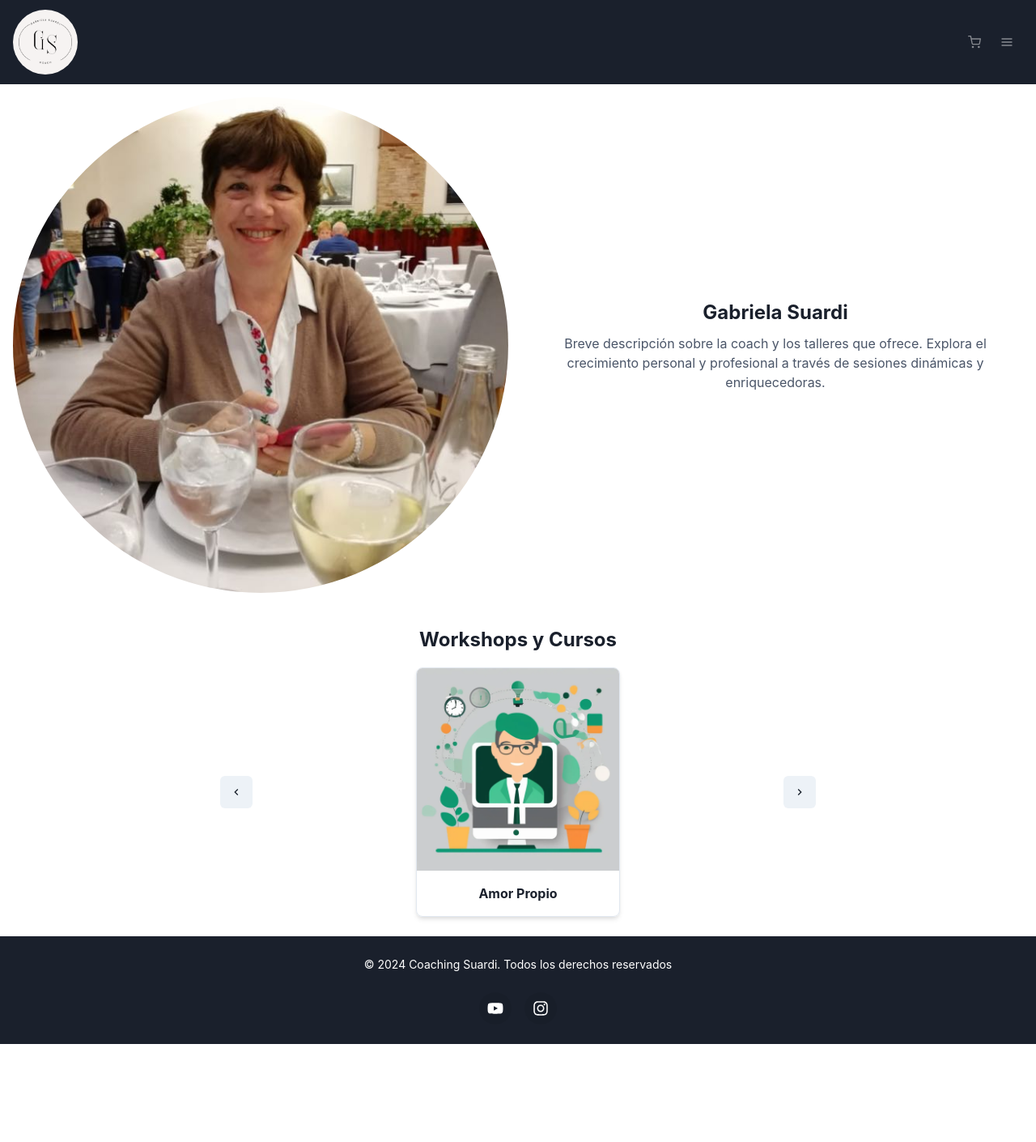
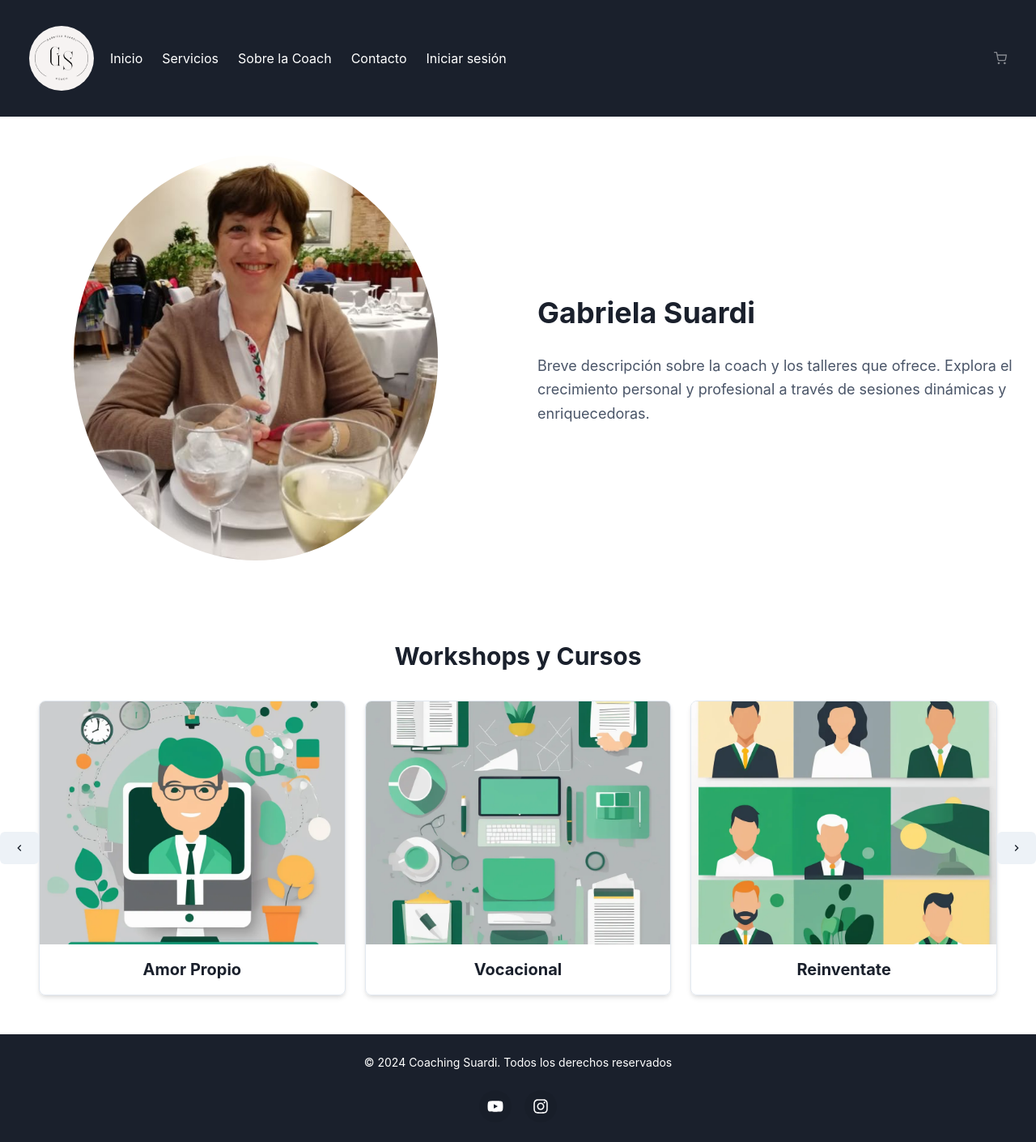
Before and after one commit to Comagol/coaching-suardi, a React (Vite) app: page / in a window 1280 px wide. Shown: the whole page at 81% size. Before the commit the page ends 1289 px from the top, so only its background shows below. Built offline with nearby package versions, Linux system fonts and the light colour scheme.

Commit message:
feat: Mejoras en la responsividad de los componentes

```diff
--- a/src/components/CoachSection.jsx
+++ b/src/components/CoachSection.jsx
@@ -1,37 +1,51 @@
 import React from 'react'
-import { Box, Grid, Image, Text, useColorModeValue } from '@chakra-ui/react'
+import { Box, Grid, Image, Text, useColorModeValue, Container, VStack } from '@chakra-ui/react'
 import coach from "../assets/images/coach.jpg"
 
 const CoachSection = () => {
   return (
+    <Container maxW="container.xl" py={{ base: 8, md: 12 }}>
       <Grid
         templateColumns={{ base: '1fr', md: 'repeat(2, 1fr)' }}
-      gap={6}
-      alignItems="center"
-      p={4}>
+        gap={{ base: 8, md: 12 }}
+        alignItems="center">
 
-      {/* Imagen ocupa toda la primera columna */}
+        {/* Imagen con mejor control de tamaño */}
+        <Box position="relative" width="100%" height={{ base: '300px', md: '400px', lg: '500px' }}>
           <Image
             src={coach}
             alt="Coach"
             borderRadius="100%"
             objectFit="cover"
             objectPosition="top"
-        w="100%"
-        h={{ base: '300px', md: '100%' }}
+            width="100%"
+            height="100%"
+            maxW={{ base: '250px', md: '350px', lg: '450px' }}
+            mx="auto"
           />
+        </Box>
 
-      {/* Información de la coach */}
-      <Box textAlign="center">
-        <Text fontSize="2xl" fontWeight="bold" color={useColorModeValue('gray.800', 'gray.200')}>
+        {/* Información de la coach con mejor espaciado y tipografía */}
+        <VStack
+          spacing={{ base: 4, md: 6 }}
+          align={{ base: 'center', md: 'start' }}
+          textAlign={{ base: 'center', md: 'left' }}
+          px={{ base: 4, md: 0 }}>
+          <Text
+            fontSize={{ base: '2xl', md: '3xl', lg: '4xl' }}
+            fontWeight="bold"
+            color={useColorModeValue('gray.800', 'gray.200')}>
             Gabriela Suardi
           </Text>
-        <Text fontSize="md" mt={2} color={useColorModeValue('gray.600', 'gray.400')}>
+          <Text
+            fontSize={{ base: 'md', md: 'lg' }}
+            color={useColorModeValue('gray.600', 'gray.400')}
+            lineHeight="tall">
             Breve descripción sobre la coach y los talleres que ofrece. Explora el crecimiento personal y profesional a través de sesiones dinámicas y enriquecedoras.
           </Text>
-      </Box>
-
+        </VStack>
       </Grid>
+    </Container>
   )
 }
 
--- a/src/components/CourseCarrousel.jsx
+++ b/src/components/CourseCarrousel.jsx
@@ -1,5 +1,5 @@
 import React from "react";
-import { Box, Text, Image, Container, Flex, IconButton } from "@chakra-ui/react";
+import { Box, Text, Image, Container, Flex, IconButton, Grid, useBreakpointValue } from "@chakra-ui/react";
 import { ChevronLeftIcon, ChevronRightIcon } from "@chakra-ui/icons";
 import { useState } from "react";
 import { Link } from "react-router-dom";
@@ -18,68 +18,113 @@ const courses = [
 
 const CourseCarousel = () => {
   const [currentIndex, setCurrentIndex] = useState(0);
+  const isMobile = useBreakpointValue({ base: true, md: false });
+  const slidesToShow = useBreakpointValue({ base: 1, md: 2, lg: 3 });
 
   const prevSlide = () => {
-    setCurrentIndex((prev) => (prev === 0 ? courses.length - 1 : prev - 1));
+    setCurrentIndex((prev) => (prev === 0 ? courses.length - slidesToShow : prev - 1));
   };
 
   const nextSlide = () => {
-    setCurrentIndex((prev) => (prev === courses.length - 1 ? 0 : prev + 1));
+    setCurrentIndex((prev) => (prev + slidesToShow >= courses.length ? 0 : prev + 1));
   };
 
+  const visibleCourses = courses.slice(currentIndex, currentIndex + slidesToShow);
+
   return (
-    <Container maxW="container.md" py={6}>
-      <Text fontSize="2xl" fontWeight="bold" mb={4} textAlign="center">
+    <Container maxW="container.xl" py={{ base: 8, md: 12 }}>
+      <Text
+        fontSize={{ base: "2xl", md: "3xl" }}
+        fontWeight="bold"
+        mb={{ base: 6, md: 8 }}
+        textAlign="center">
         Workshops y Cursos
       </Text>
 
-      <Flex align="center" justify="center" position="relative">
-        {/* Botón Izquierda */}
+      <Box position="relative">
+        {/* Botones de navegación */}
         <IconButton
           aria-label="Anterior"
           icon={<ChevronLeftIcon />}
           position="absolute"
-          left="0"
+          left={{ base: "-2", md: "-4" }}
           top="50%"
           transform="translateY(-50%)"
           zIndex="1"
           onClick={prevSlide}
+          display={{ base: "none", md: "flex" }}
+          size={{ base: "sm", md: "md" }}
         />
 
-        {/* Imagen y Contenido */}
-        <Link to={courses[currentIndex].link}>
+        {/* Grid de cursos */}
+        <Grid
+          templateColumns={{
+            base: "1fr",
+            md: `repeat(${slidesToShow}, 1fr)`,
+          }}
+          gap={{ base: 4, md: 6 }}
+          px={{ base: 0, md: 8 }}
+        >
+          {visibleCourses.map((course) => (
+            <Link key={course.id} to={course.link}>
               <Box
                 borderWidth="1px"
                 borderRadius="lg"
                 overflow="hidden"
                 boxShadow="md"
-            _hover={{ transform: "scale(1.05)", transition: "0.3s" }}
+                transition="transform 0.3s ease"
+                _hover={{ transform: "scale(1.02)" }}
+                height="100%"
               >
                 <Image
-              src={courses[currentIndex].image}
-              alt={courses[currentIndex].title}
+                  src={course.image}
+                  alt={course.title}
                   objectFit="cover"
-              w="100%"
-              h="250px"
+                  width="100%"
+                  height={{ base: "200px", md: "250px", lg: "300px" }}
                 />
-            <Box p={4} textAlign="center">
-              <Text fontWeight="bold">{courses[currentIndex].title}</Text>
+                <Box p={{ base: 3, md: 4 }} textAlign="center">
+                  <Text
+                    fontSize={{ base: "lg", md: "xl" }}
+                    fontWeight="bold">
+                    {course.title}
+                  </Text>
                 </Box>
               </Box>
             </Link>
+          ))}
+        </Grid>
 
-        {/* Botón Derecha */}
         <IconButton
           aria-label="Siguiente"
           icon={<ChevronRightIcon />}
           position="absolute"
-          right="0"
+          right={{ base: "-2", md: "-4" }}
           top="50%"
           transform="translateY(-50%)"
           zIndex="1"
           onClick={nextSlide}
+          display={{ base: "none", md: "flex" }}
+          size={{ base: "sm", md: "md" }}
         />
+
+        {/* Indicadores de navegación para móvil */}
+        {isMobile && (
+          <Flex justify="center" mt={4} gap={2}>
+            {courses.map((_, index) => (
+              <Box
+                key={index}
+                w={2}
+                h={2}
+                borderRadius="full"
+                bg={index === currentIndex ? "blue.500" : "gray.200"}
+                cursor="pointer"
+                onClick={() => setCurrentIndex(index)}
+              />
+            ))}
           </Flex>
+        )}
+      </Box>
     </Container>
   );
 };
--- a/src/components/Navbar.jsx
+++ b/src/components/Navbar.jsx
@@ -1,29 +1,44 @@
 import { useState } from "react";
 import { Form, Link } from "react-router-dom";
-import { Box, Flex, IconButton, Drawer, DrawerOverlay, DrawerContent, DrawerCloseButton, VStack, Spacer, Image } from "@chakra-ui/react";
+import { Box, Flex, IconButton, Drawer, DrawerOverlay, DrawerContent, DrawerCloseButton, VStack, Spacer, Image, HStack, useBreakpointValue } from "@chakra-ui/react";
 import { HamburgerIcon, CloseIcon } from "@chakra-ui/icons";
 import { FiShoppingCart } from "react-icons/fi";
 import logo from "../assets/images/Logo.png"
 
 const Navbar = () => {
   const [isOpen, setIsOpen] = useState(false);
+  const isMobile = useBreakpointValue({ base: true, md: false });
+
+  const NavLinks = () => (
+    <HStack spacing={6} display={{ base: "none", md: "flex" }}>
+      <Link to="/" _hover={{ color: "gray.300" }}>Inicio</Link>
+      <Link to="/services" _hover={{ color: "gray.300" }}>Servicios</Link>
+      <Link to="/about" _hover={{ color: "gray.300" }}>Sobre la Coach</Link>
+      <Link to="/contact" _hover={{ color: "gray.300" }}>Contacto</Link>
+      <Link to="/login" _hover={{ color: "gray.300" }}>Iniciar sesión</Link>
+    </HStack>
+  );
 
   return (
     <Box bg="gray.800" color="white" px={4} py={3}>
-      <Flex align="center" justify="space-between">
+      <Flex align="center" justify="space-between" maxW="container.xl" mx="auto">
         {/* Logo */}
         <Box fontSize="xl" fontWeight="bold">
           <Link to="/">
             <Image
               src={logo}
               alt="Logo"
-              width="80px"
+              width={{ base: "60px", md: "80px" }}
               cursor="pointer"
               _hover={{ opacity: 0.8 }}
               borderRadius="100%"
+              m="20px"
             />
           </Link>
         </Box>
+
+        {/* Navegación para desktop */}
+        <NavLinks />
 
         <Spacer />
 
@@ -35,9 +50,11 @@ const Navbar = () => {
           variant="ghost"
           colorScheme="whiteAlpha"
           aria-label="Carrito de compras"
+          mr={2}
         />
 
-        {/* Menú Hamburguesa */}
+        {/* Menú Hamburguesa solo para móvil */}
+        {isMobile && (
           <IconButton
             icon={isOpen ? <CloseIcon /> : <HamburgerIcon />}
             variant="ghost"
@@ -45,9 +62,10 @@ const Navbar = () => {
             onClick={() => setIsOpen(!isOpen)}
             aria-label="Abrir menú"
           />
+        )}
       </Flex>
 
-      {/* Drawer para el menú */}
+      {/* Drawer para el menú móvil */}
       <Drawer isOpen={isOpen} placement="left" onClose={() => setIsOpen(false)}>
         <DrawerOverlay />
         <DrawerContent bg="gray.900" color="white" p={4}>
--- a/src/pages/Services.jsx
+++ b/src/pages/Services.jsx
@@ -7,6 +7,9 @@ import {
   Flex,
   Button,
   Container,
+  Heading,
+  VStack,
+  useColorModeValue,
 } from '@chakra-ui/react';
 import course1 from "../assets/images/course1.png";
 import course2 from "../assets/images/course2.png";
@@ -14,31 +17,98 @@ import course3 from "../assets/images/course3.png";
 import course4 from "../assets/images/course4.png";
 
 const services = [
-  { id: 1, title: 'Curso 1', image: course1, description: 'Descripción breve del curso 1' },
-  { id: 2, title: 'Curso 2', image: course2, description: 'Descripción breve del curso 2' },
-  { id: 3, title: 'Curso 3', image: course3, description: 'Descripción breve del curso 3' },
-  { id: 4, title: 'Curso 4', image: course4, description: 'Descripción breve del curso 4' },
+  {
+    id: 1,
+    title: 'Amor Propio',
+    image: course1,
+    description: 'Descubre y fortalece tu amor propio a través de técnicas y ejercicios prácticos que te ayudarán a desarrollar una autoestima saludable.'
+  },
+  {
+    id: 2,
+    title: 'Vocacional',
+    image: course2,
+    description: 'Encuentra tu vocación y desarrolla tu potencial profesional con herramientas y guía personalizada para tu crecimiento.'
+  },
+  {
+    id: 3,
+    title: 'Reinventate',
+    image: course3,
+    description: 'Transforma tu vida y alcanza tus objetivos con estrategias efectivas para el cambio personal y profesional.'
+  },
+  {
+    id: 4,
+    title: 'Profesional',
+    image: course4,
+    description: 'Potencia tu carrera profesional con técnicas de coaching especializadas en desarrollo laboral y liderazgo.'
+  },
 ];
 
 const Services = () => {
   return (
-    <Container maxW="container.md" py={4}>
-      <Text fontSize="2xl" fontWeight="bold" textAlign="center" mb={4}>
+    <Container maxW="container.xl" py={{ base: 8, md: 12 }}>
+      <VStack spacing={{ base: 8, md: 12 }} align="stretch">
+        <Heading
+          as="h1"
+          size={{ base: "xl", md: "2xl" }}
+          textAlign="center"
+          color={useColorModeValue('gray.800', 'gray.200')}
+        >
           Nuestros Servicios
+        </Heading>
+
+        <Grid
+          templateColumns={{
+            base: '1fr',
+            md: 'repeat(2, 1fr)',
+            lg: 'repeat(2, 1fr)'
+          }}
+          gap={{ base: 6, md: 8, lg: 10 }}
+        >
+          {services.map((service) => (
+            <Box
+              key={service.id}
+              p={{ base: 4, md: 6 }}
+              borderWidth="1px"
+              borderRadius="lg"
+              shadow="md"
+              transition="transform 0.3s ease"
+              _hover={{ transform: "translateY(-5px)" }}
+              bg={useColorModeValue('white', 'gray.800')}
+            >
+              <VStack spacing={4} align="stretch">
+                <Image
+                  src={service.image}
+                  alt={service.title}
+                  borderRadius="md"
+                  height={{ base: "200px", md: "250px" }}
+                  objectFit="cover"
+                  width="100%"
+                />
+                <VStack align="start" spacing={3}>
+                  <Heading size="md" color={useColorModeValue('gray.800', 'gray.200')}>
+                    {service.title}
+                  </Heading>
+                  <Text
+                    fontSize={{ base: "sm", md: "md" }}
+                    color={useColorModeValue('gray.600', 'gray.400')}
+                    lineHeight="tall"
+                  >
+                    {service.description}
                   </Text>
-
-      <Grid templateColumns={{ base: '1fr', md: 'repeat(2, 1fr)' }} gap={6}>
-        {services.map((service) => (
-          <Box key={service.id} p={4} borderWidth={1} borderRadius="lg" shadow="md">
-            <Image src={service.image} alt={service.title} borderRadius="md" mb={3} />
-            <Text fontSize="lg" fontWeight="bold">{service.title}</Text>
-            <Text fontSize="sm" color="gray.600" mb={3}>{service.description}</Text>
-            <Button colorScheme="teal" size="sm" w="full">
+                </VStack>
+                <Button
+                  colorScheme="blue"
+                  size={{ base: "sm", md: "md" }}
+                  width="full"
+                  mt={2}
+                >
                   Agregar Servicio
                 </Button>
+              </VStack>
             </Box>
           ))}
         </Grid>
+      </VStack>
     </Container>
   );
 };
```
Also changed, not shown: src/pages/Contact.jsx (+63 -20 lines). Lines whose indentation alone changed are shown as unchanged.
